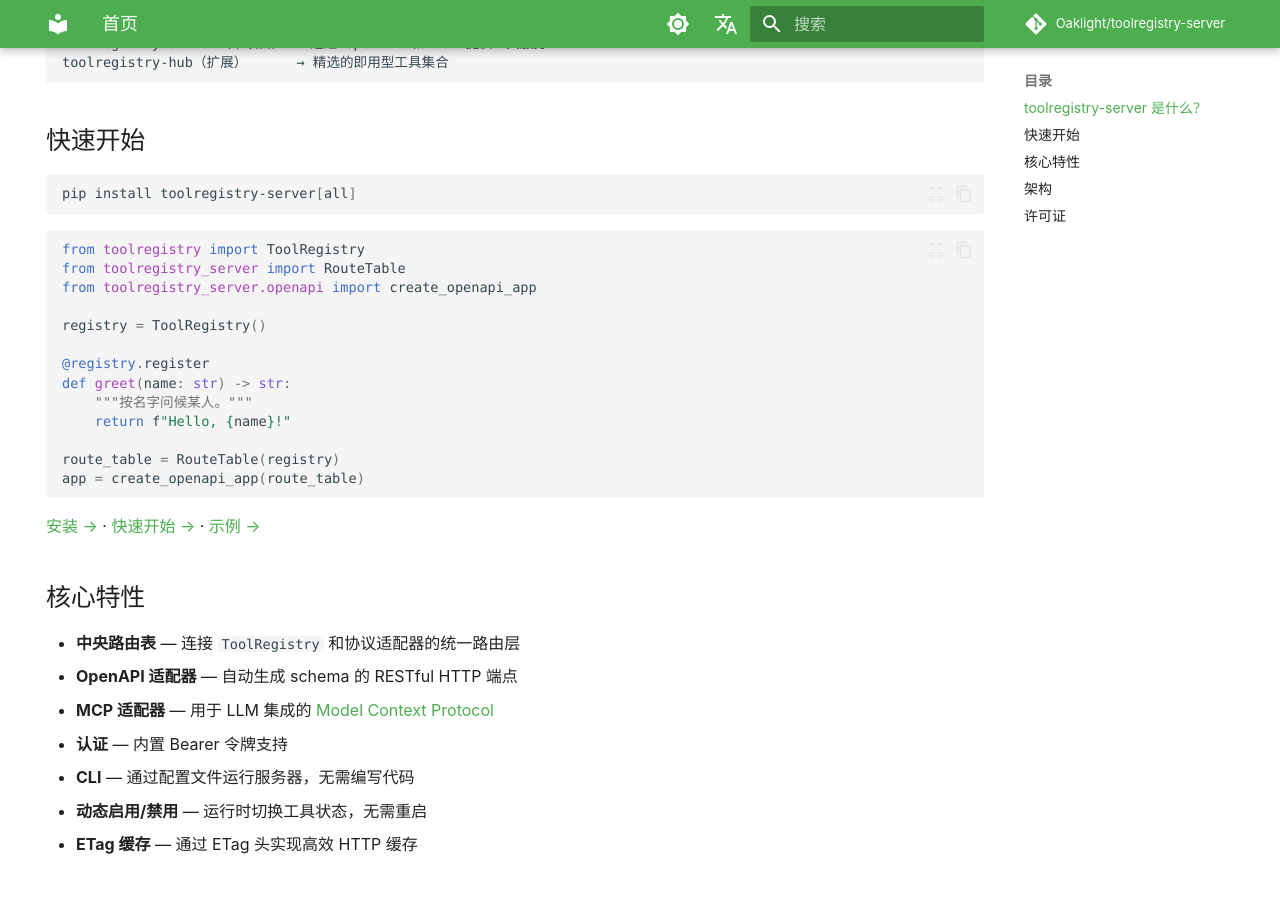
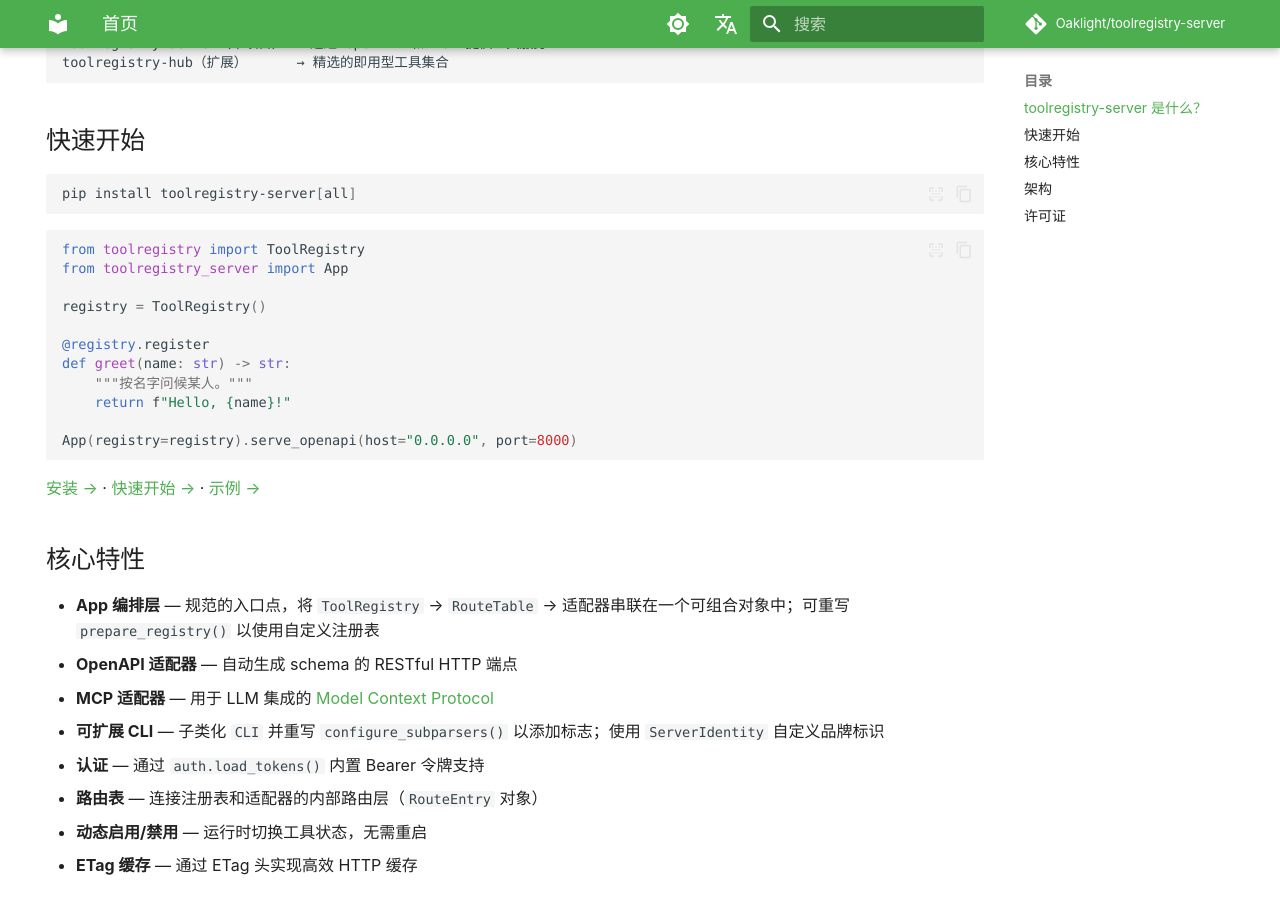
Before and after one commit to Oaklight/toolregistry-server, an MkDocs documentation site: the page built from docs/index.md, in a window 1280 px wide and 900 px high, scrolled down 699 px. Built offline with MkDocs 1.6.1 and Material for MkDocs 9.7.7, drawn with Linux system fonts in a browser that asks for light colours; some web fonts are replaced; comment, search, counter and statistics services are not loaded; some of the changed text lies outside the part shown.

Commit message:
docs: 更新 index.md 以反映 v0.4.0 App 编排层

````diff
--- a/docs/index.md
+++ b/docs/index.md
@@ -8,9 +8,9 @@ hide:
 <section class="tr-hero" markdown>
 <p class="tr-kicker">将注册表作为 API 服务</p>
 
-# 一个路由表，多种协议。
+# 一个应用，多种协议。
 
-<p class="tr-hero__desc">将标准化的 ToolRegistry 暴露为多种 API 端点，并围绕中央 RouteTable 提供认证、配置与部署基础能力。</p>
+<p class="tr-hero__desc">将标准化的 ToolRegistry 暴露为多种 API 端点，并围绕可组合的 App 编排层提供认证、配置与部署基础能力。</p>
 
 <p class="tr-badges">
   <a href="https://pypi.org/project/toolregistry-server/"><img alt="PyPI version" src="https://img.shields.io/pypi/v/toolregistry-server?labelColor=475569&color=166534"></a>
@@ -43,8 +43,7 @@ pip install toolregistry-server[all]
 
 ```python
 from toolregistry import ToolRegistry
-from toolregistry_server import RouteTable
-from toolregistry_server.openapi import create_openapi_app
+from toolregistry_server import App
 
 registry = ToolRegistry()
 
@@ -53,19 +52,19 @@ def greet(name: str) -> str:
     """按名字问候某人。"""
     return f"Hello, {name}!"
 
-route_table = RouteTable(registry)
-app = create_openapi_app(route_table)
+App(registry=registry).serve_openapi(host="0.0.0.0", port=8000)
 ```
 
 [安装 →](get-started/installation.md) · [快速开始 →](get-started/quickstart.md) · [示例 →](examples/)
 
 ## 核心特性
 
-- **中央路由表** — 连接 `ToolRegistry` 和协议适配器的统一路由层
+- **App 编排层** — 规范的入口点，将 `ToolRegistry` → `RouteTable` → 适配器串联在一个可组合对象中；可重写 `prepare_registry()` 以使用自定义注册表
 - **OpenAPI 适配器** — 自动生成 schema 的 RESTful HTTP 端点
 - **MCP 适配器** — 用于 LLM 集成的 [Model Context Protocol](https://modelcontextprotocol.io/)
-- **认证** — 内置 Bearer 令牌支持
-- **CLI** — 通过配置文件运行服务器，无需编写代码
+- **可扩展 CLI** — 子类化 `CLI` 并重写 `configure_subparsers()` 以添加标志；使用 `ServerIdentity` 自定义品牌标识
+- **认证** — 通过 `auth.load_tokens()` 内置 Bearer 令牌支持
+- **路由表** — 连接注册表和适配器的内部路由层（`RouteEntry` 对象）
 - **动态启用/禁用** — 运行时切换工具状态，无需重启
 - **ETag 缓存** — 通过 ETag 头实现高效 HTTP 缓存
 
@@ -73,13 +72,17 @@ app = create_openapi_app(route_table)
 
 ```mermaid
 graph TD
+    CLI[CLI<br/><i>子类化 · configure_subparsers</i>]
+    APP[App<br/><i>serve_openapi · serve_mcp · prepare_registry</i>]
+    RT[RouteTable<br/><i>内部路由层<br/>RouteEntry · RouteEntry · ...</i>]
+    OA[OpenAPIAdapter<br/>FastAPI · REST]
+    MA[MCPAdapter<br/>MCP SDK · LLM 集成]
+    GA[gRPC 适配器<br/>规划中]
     TR[ToolRegistry<br/>工具定义]
-    RT[RouteTable<br/>中央路由层<br/><i>RouteEntry · RouteEntry · ...</i>]
-    OA[OpenAPI 适配器<br/>FastAPI · REST]
-    MA[MCP 适配器<br/>MCP SDK · LLM 集成]
-    GA[gRPC 适配器<br/>规划中]
 
-    TR --> RT
+    CLI --> APP
+    TR --> APP
+    APP --> RT
     RT --> OA
     RT --> MA
     RT -.-> GA
````
